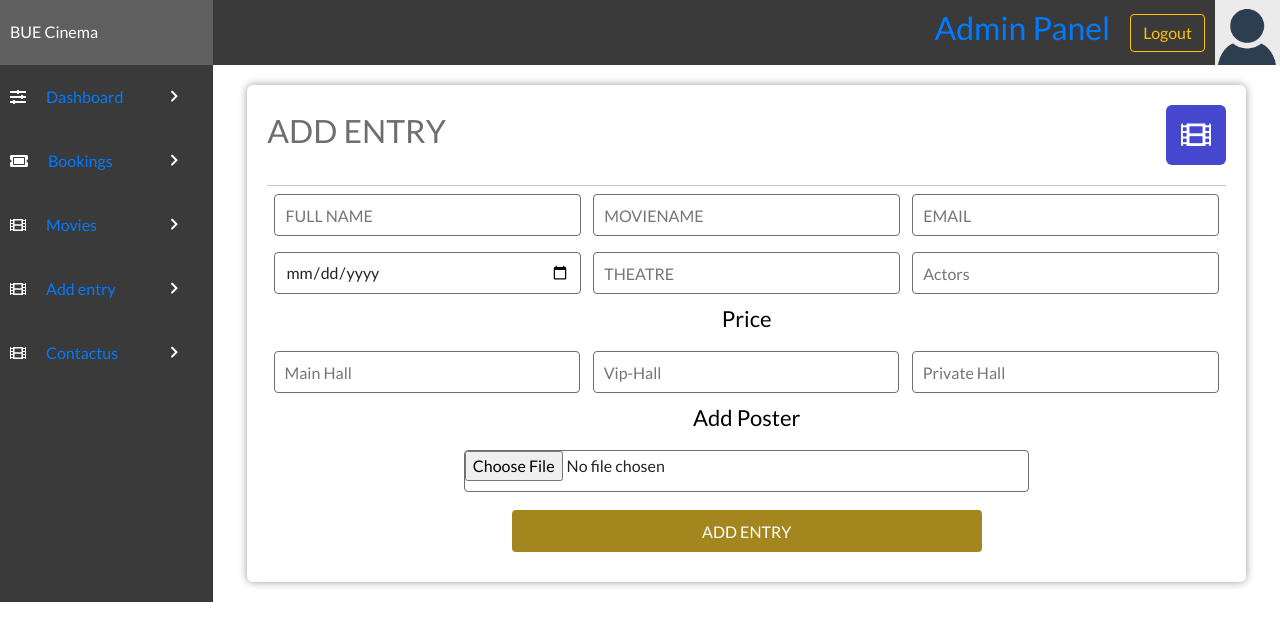
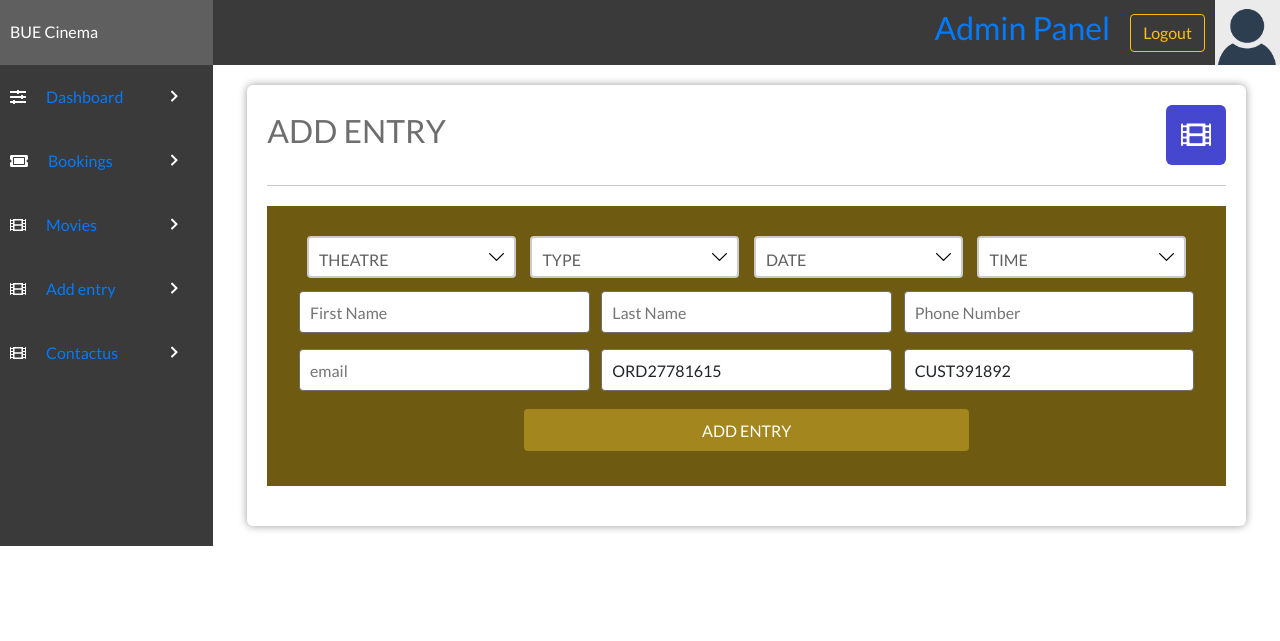
Before and after one commit to aman05382/movie_ticket_booking_system_php, a PHP site: page /Railway_Reservation_System/admin/add.php in a window 1280 px wide. Shown: the top 641 px of the page. Run offline with PHP 8.4, Linux system fonts and the light colour scheme; a user stored in the database is signed in; data comes from the database, SQL or seed files in the repository.

Commit message:
add file fix

```diff
--- a/admin/add.php
+++ b/admin/add.php
@@ -11,6 +11,10 @@ if (isset($_POST['but_logout'])) {
     session_destroy();
     header('Location: index.php');
 }
+
+
+$order = "ORD" . rand(10000, 99999999);
+$cust  = "CUST" . rand(1000, 999999);
 ?>
 <!DOCTYPE html>
 <html lang="en">
@@ -58,21 +62,56 @@ if (isset($_POST['but_logout'])) {
                         <h2>ADD ENTRY</h2>
                         <i class="fas fa-film" style="background-color: #4547cf"></i>
                     </div>
-                    <form action="" method="POST">
+                    <div class="booking-form-container">
+                        <form action="verify.php" method="POST">
 
-                        <input placeholder="FULL NAME" type="text" name="movieTitle" required>
-                        <input placeholder="MOVIENAME" type="text" name="movieGenre" required>
-                        <input placeholder="EMAIL" type="number" name="movieDuration" required>
-                        <input placeholder="Release Date" type="date" name="movieRelDate" required>
-                        <input placeholder="THEATRE" type="text" name="movieDirector" required>
-                        <input placeholder="Actors" type="text" name="movieActors" required>
-                        <label>Price</label>
-                        <input placeholder="Main Hall" type="text" name="mainhall" required><br />
-                        <input placeholder="Vip-Hall" type="text" name="viphall" required><br />
-                        <input placeholder="Private Hall" type="text" name="privatehall" required><br />
-                        <br>
-                        <label>Add Poster</label>
-                        <input type="file" name="movieImg" accept="image/*">
+
+                            <select name="theatre" required>
+                                <option value="" disabled selected>THEATRE</option>
+                                <option value="main-hall">Main Hall</option>
+                                <option value="vip-hall">VIP Hall</option>
+                                <option value="private-hall">Private Hall</option>
+                            </select>
+
+                            <select name="type" required>
+                                <option value="" disabled selected>TYPE</option>
+                                <option value="3d">3D</option>
+                                <option value="2d">2D</option>
+                                <option value="imax">IMAX</option>
+                                <option value="7d">7D</option>
+                            </select>
+
+                            <select name="date" required>
+                                <option value="" disabled selected>DATE</option>
+                                <option value="12-3">March 12,2019</option>
+                                <option value="13-3">March 13,2019</option>
+                                <option value="14-3">March 14,2019</option>
+                                <option value="15-3">March 15,2019</option>
+                                <option value="16-3">March 16,2019</option>
+                            </select>
+
+                            <select name="hour" required>
+                                <option value="" disabled selected>TIME</option>
+                                <option value="09-00">09:00 AM</option>
+                                <option value="12-00">12:00 AM</option>
+                                <option value="15-00">03:00 PM</option>
+                                <option value="18-00">06:00 PM</option>
+                                <option value="21-00">09:00 PM</option>
+                                <option value="24-00">12:00 PM</option>
+                            </select>
+
+                            <input placeholder="First Name" type="text" name="fName" required>
+
+                            <input placeholder="Last Name" type="text" name="lName">
+
+                            <input placeholder="Phone Number" type="text" name="pNumber" required>
+                            <input placeholder="email" type="email" name="email" required>
+                            <input type="text" name="ORDERID" value="<?php echo $order; ?>">
+                            <input type="text" name="CUSTID" value="<?php echo $cust; ?>">
+
+
+
+
                             <button type="submit" value="submit" name="submit" class="form-btn">ADD ENTRY</button>
                             <?php
                                 if (isset($_POST['submit'])) {
@@ -100,7 +139,9 @@ if (isset($_POST['but_logout'])) {
                                     mysqli_query($link, $insert_query);
                                 }
                             ?>
+
                         </form>
+                    </div>
                 </div>
             </div>
 
```
Lines whose indentation alone changed are shown as unchanged.
